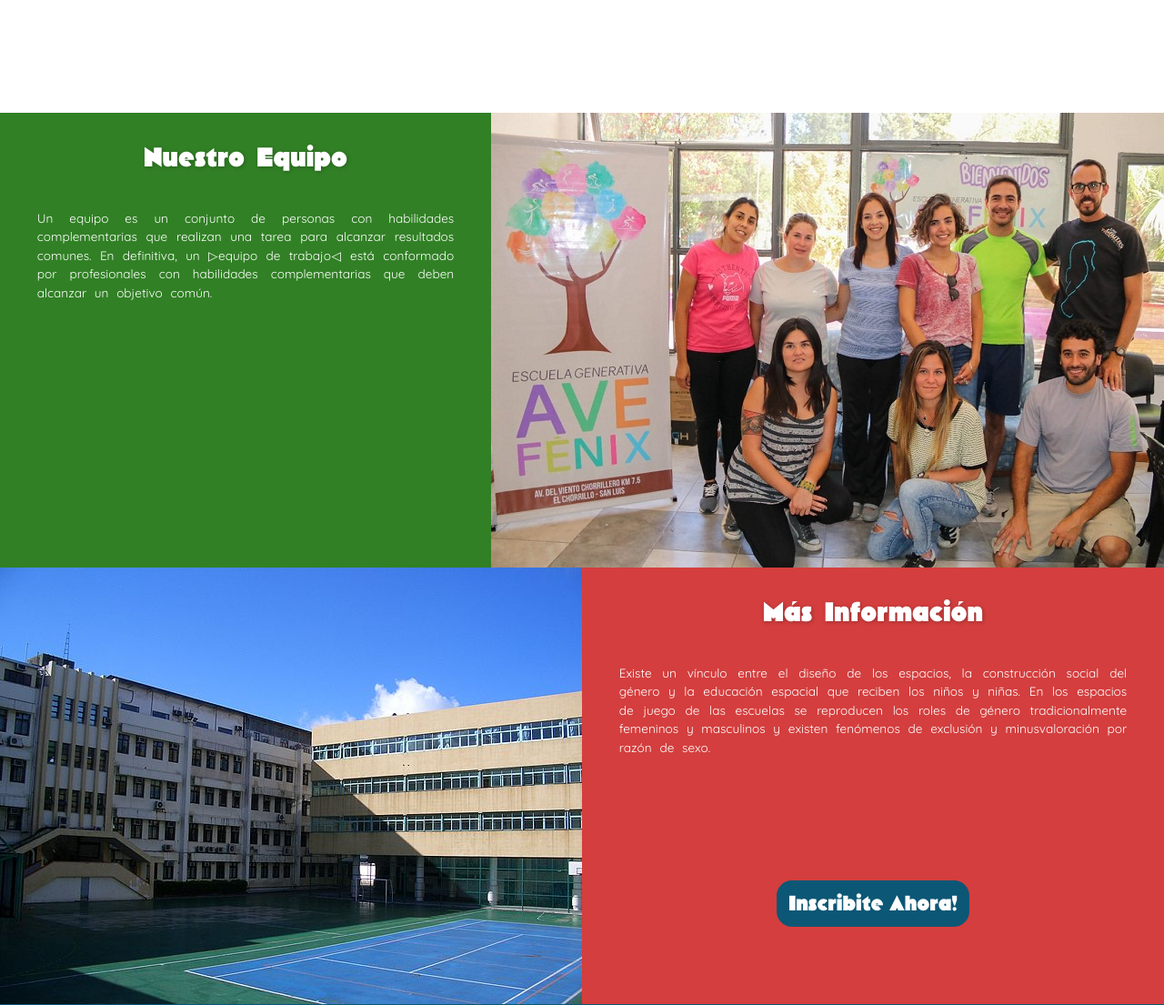
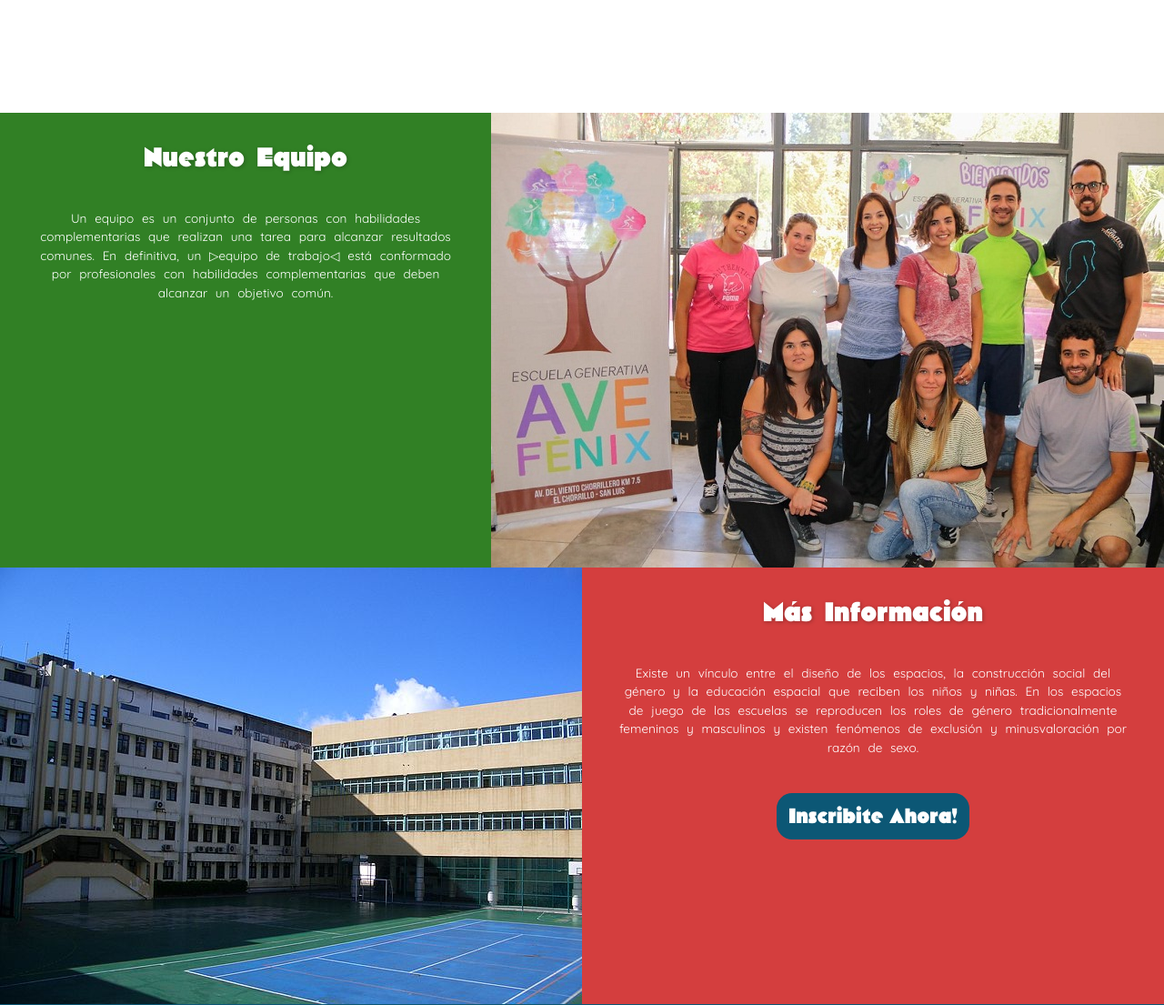
Before and after one commit to maxivm6/escuela, a Django app: page / in a window 1280 px wide. Shown: the part 1205-2310 px from the top of the page at 91% size. Run offline with Django 4.2, Linux system fonts and the light colour scheme; data comes from the database, SQL or seed files in the repository; some libraries are stand-ins or nearby versions; some web fonts are replaced.

Commit message:
pruebas vistas en dispositivos

```diff
--- a/GeaApp/static/GeaApp/css/style.css
+++ b/GeaApp/static/GeaApp/css/style.css
@@ -803,7 +803,7 @@ nav {
   margin-top: 1em;
   margin-bottom: 1em;
 }
-@media (max-width:700px)
+@media (max-width:968px)
 {
   #logo-foot{
     width: 40%;
--- a/GeaApp/templates/index.html
+++ b/GeaApp/templates/index.html
@@ -61,13 +61,14 @@
         </div>
         <div class="texto {% if forloop.last %}ultimo{% endif %}" style="background-color: {{seccion.color_fondo}};">
             <h2>{{seccion.titulo}}</h2>
-            <p>{{seccion.contenido}}</p>
-            <br><br><br><br><br>
+            <p style="text-align: center;">{{seccion.contenido}}</p>
+            <br>
             {% if forloop.last %}
             <div id="boton-section">
                 <button type="button" class="btn btn-mi-estilo-hover" style="margin: auto;">Inscribite Ahora!</button>
             </div>
             {% endif %}
+            <br>
         </div>
     </div>
 </section>
```
